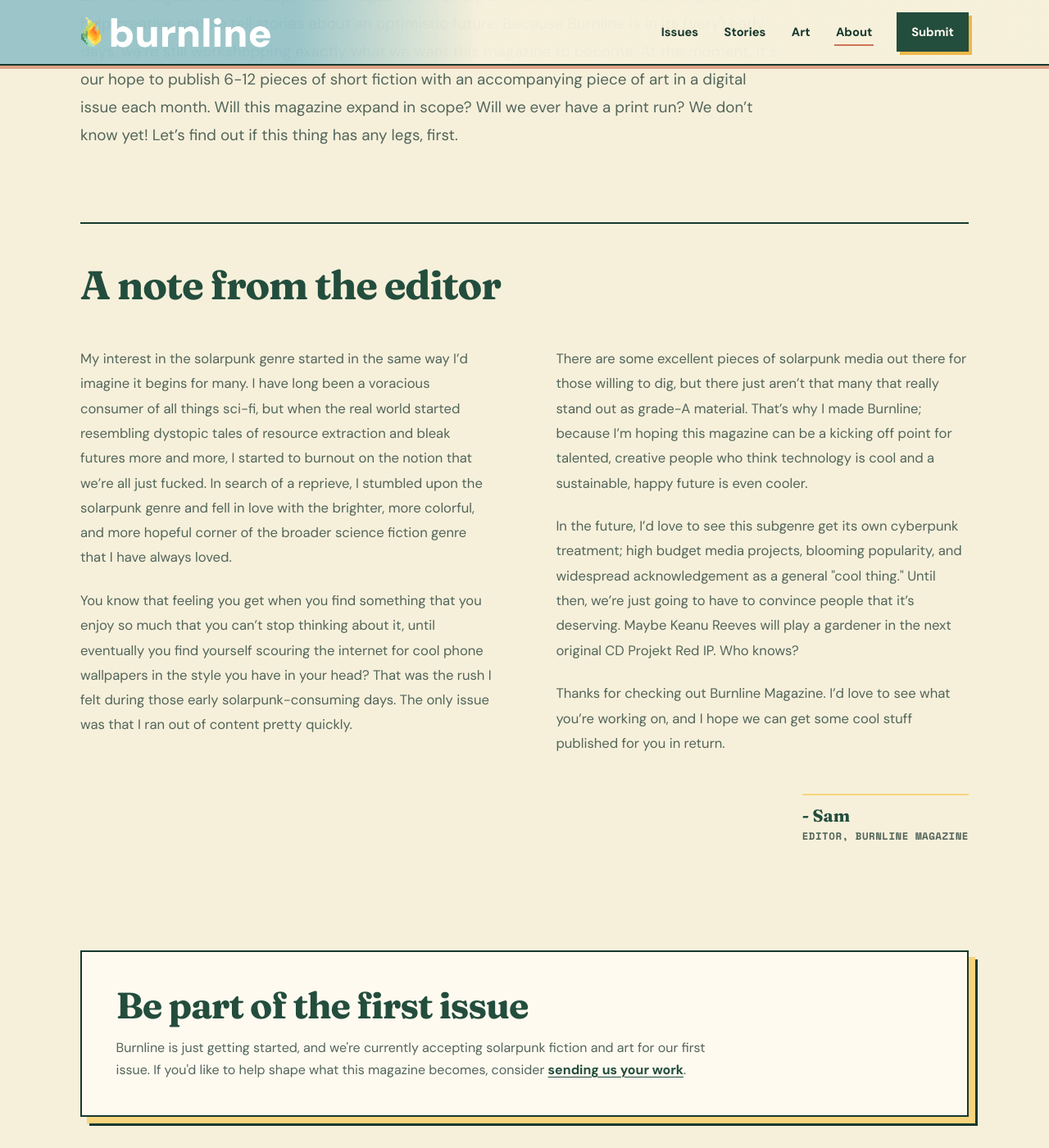
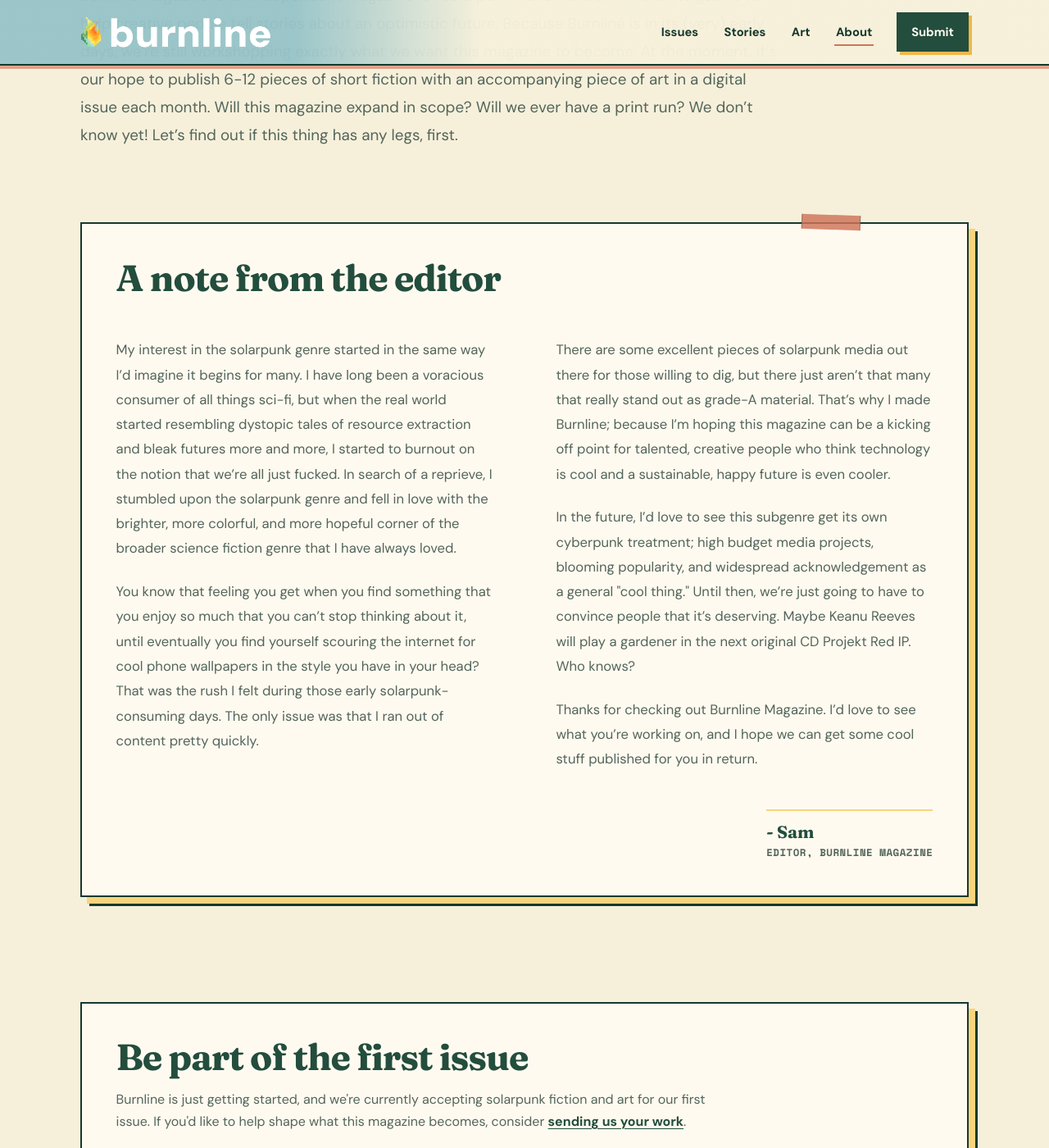
Before and after one commit to Bowliopia/burnline, a Jekyll site: the page built from about.html, in a window 1280 px wide and 1400 px high, scrolled down 477 px. Shown: the whole window at 82% size. Built offline with Jekyll 4.4.1, drawn with Linux system fonts in a browser that asks for light colours.

Commit message:
Style editor note as taped about card

```diff
--- a/assets/css/about.css
+++ b/assets/css/about.css
@@ -74,13 +74,35 @@ max-width: 860px;
 }
 
 .editor-note {
-padding-top: clamp(2rem, 4vw, 3rem);
-      border-top: 2px solid var(--ink);
+position: relative;
+      width: 100%;
+      max-width: none;
+      margin: 0;
+      padding: clamp(1.8rem, 4vw, 2.6rem);
+      background: var(--paper-soft);
+      border: 2px solid var(--ink);
+      box-shadow:
+        8px 8px 0 var(--sun-soft),
+        11px 11px 0 var(--ink);
+}
+
+.editor-note::before {
+content: "";
+      position: absolute;
+      top: -11px;
+      right: 12%;
+      width: 72px;
+      height: 18px;
+      background: rgba(207, 117, 88, 0.82);
+      border-left: 1px solid rgba(23, 56, 45, 0.3);
+      border-right: 1px solid rgba(23, 56, 45, 0.3);
+      transform: rotate(2deg);
 }
 
 .editor-note h2 {
 margin-bottom: clamp(2rem, 4vw, 3rem);
       color: var(--forest);
+      font-size: clamp(2rem, 3.5vw, 3rem);
 }
 
 .editor-note-copy {
@@ -196,6 +218,7 @@ margin-left: 0;
 white-space: normal;
 }
 
+.editor-note,
 .about-note {
 padding: 1.4rem;
 }
```
